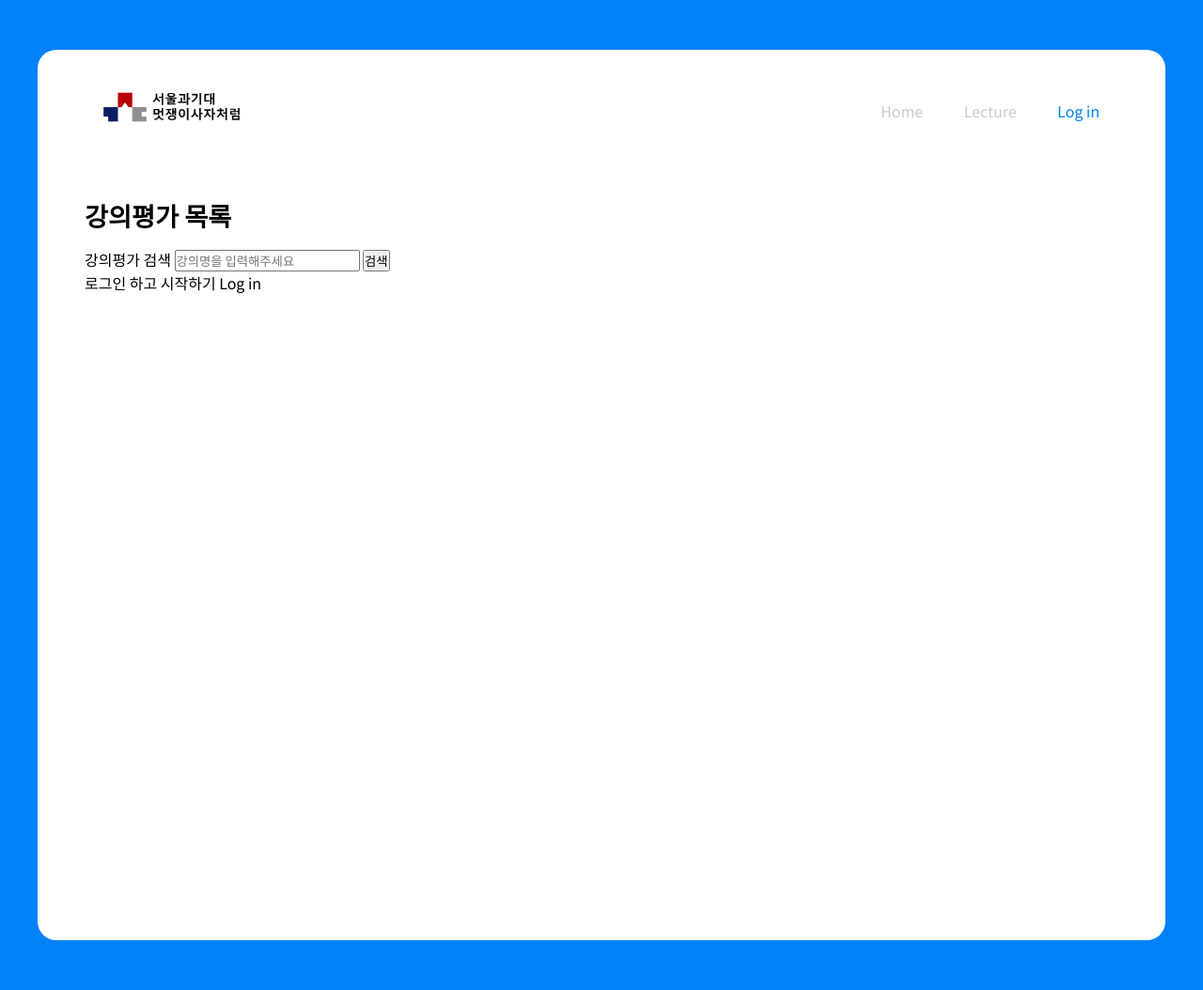
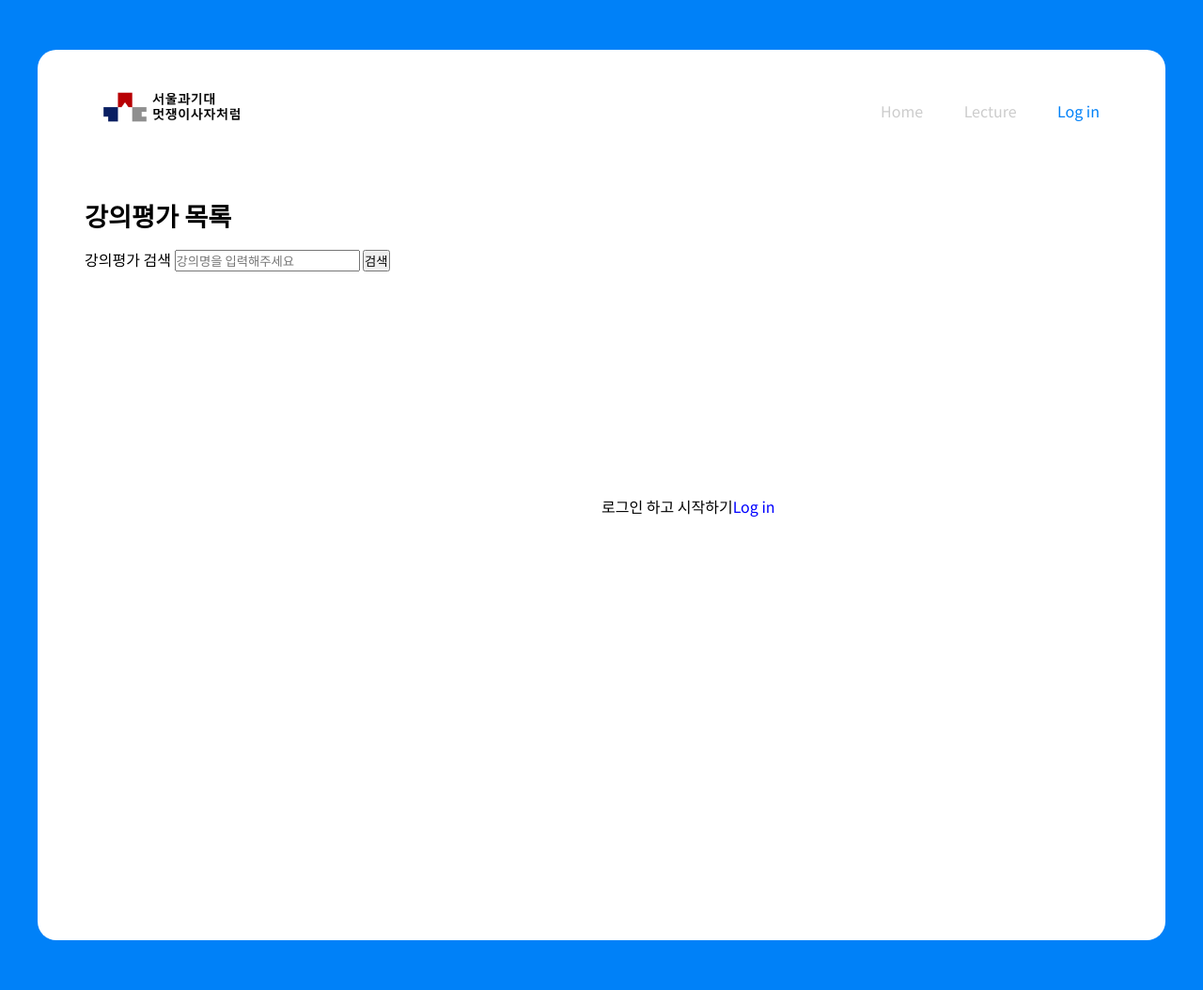
Before and after one commit to acepilot0620/seoultechUOS8, a Django app: page / in a window 1280 px wide. Shown: the whole page at 94% size. Run offline with Django 3.2, Linux system fonts and the light colour scheme.

Commit message:
Update home.html

```diff
--- a/lecture_assessment/account/templates/home.html
+++ b/lecture_assessment/account/templates/home.html
@@ -77,8 +77,9 @@
                     <a href="{% url 'post:post' %}"><img src="../static/img/challengeUploadBtn.svg" alt="" /></a>
                 </div>
                 {% else %}
-                로그인 하고 시작하기
-                <a href="{% url 'account:login' %}">Log in</a>
+                <div style="width : 100%; height : 60%;position:absolute;
+                top:50%; left:50%; ">로그인 하고 시작하기<a href="{% url 'account:login' %}" style="color : blue;">Log in</a>
+                </div>
                 {% endif %}
 
 
```
